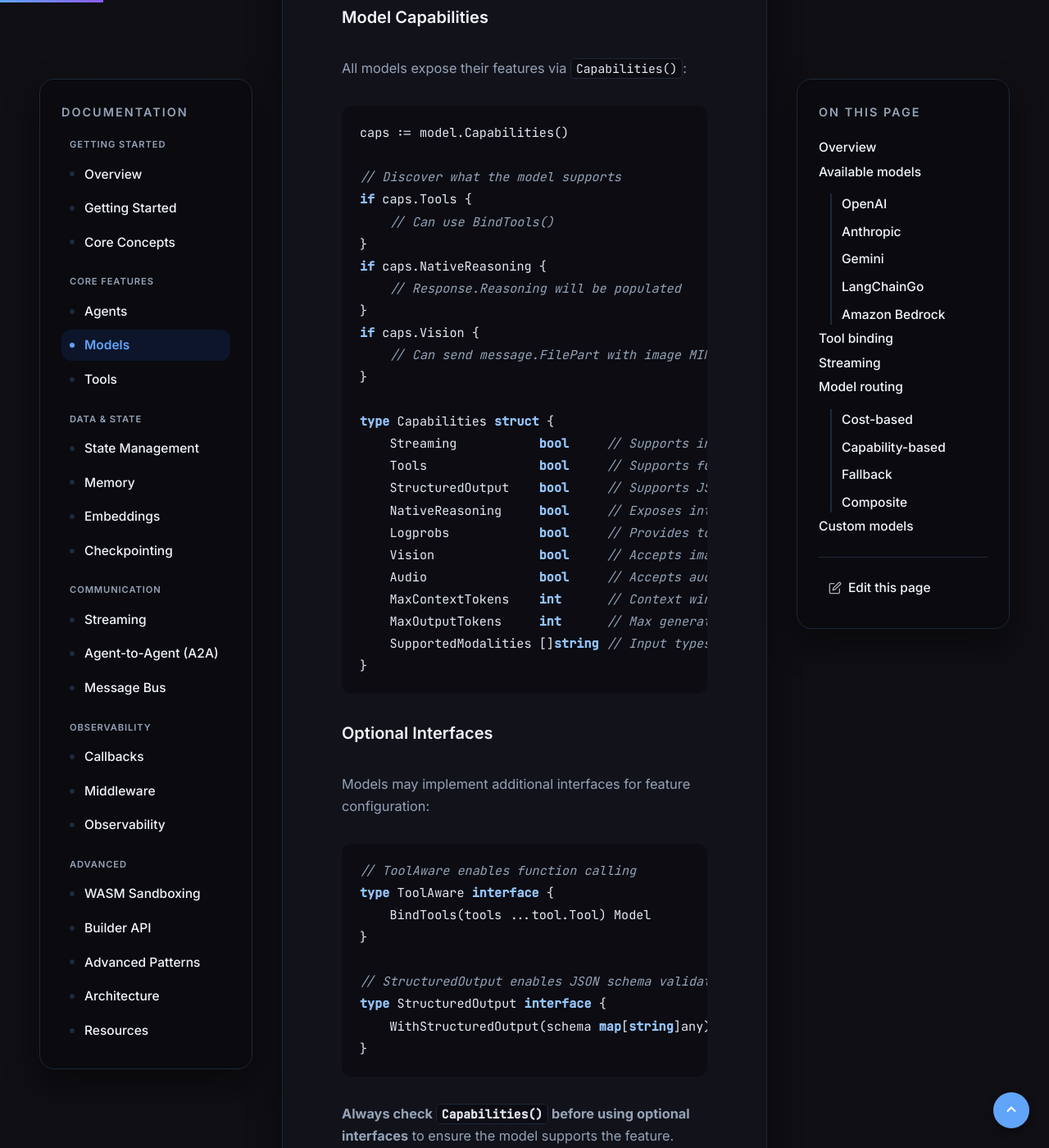
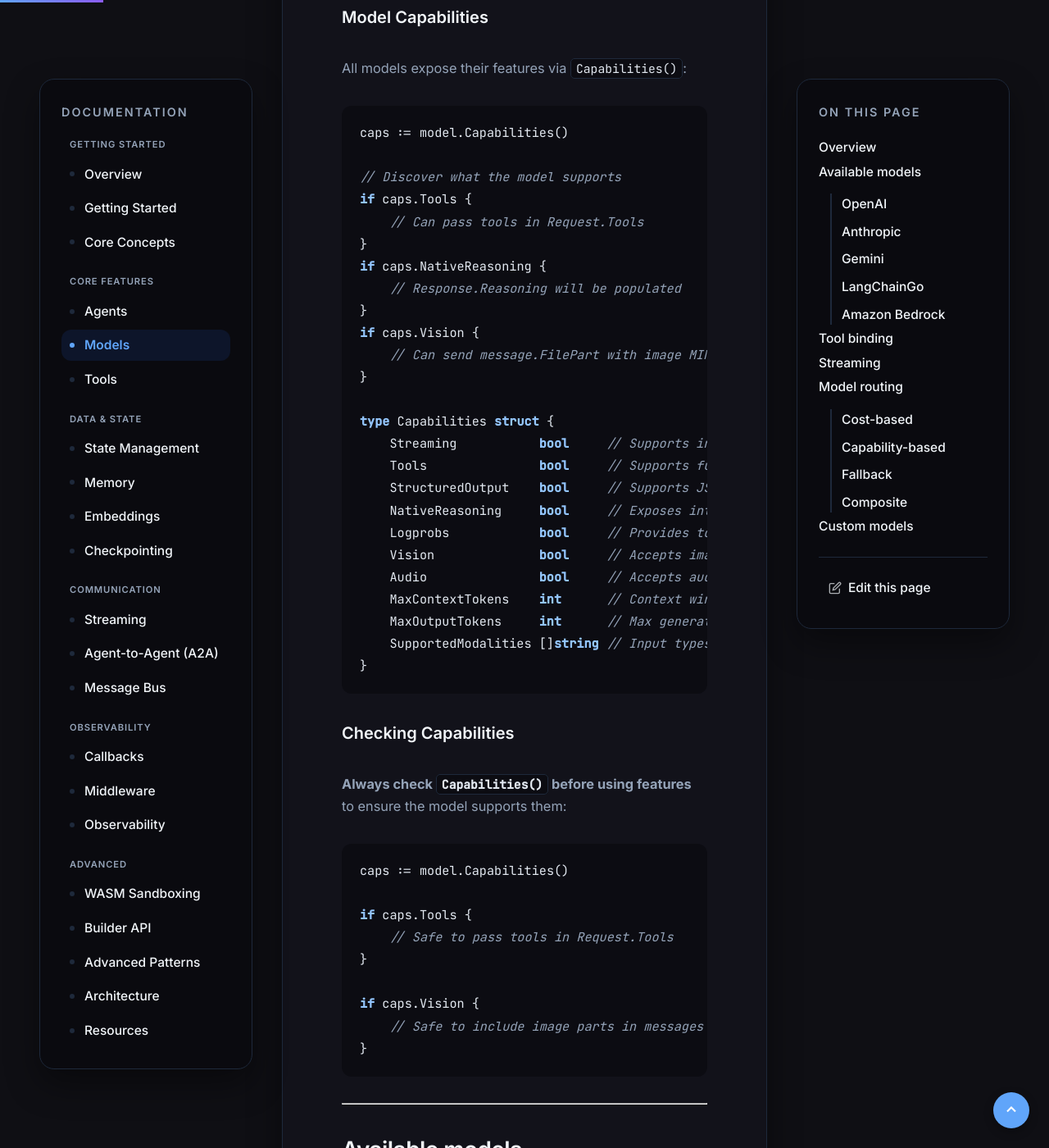
Before and after one commit to hupe1980/agentmesh, a Jekyll site: the page built from docs/models.md, in a window 1280 px wide and 1400 px high, scrolled down 2020 px. Shown: the whole window at 82% size. Built offline with Jekyll 4.4.1, drawn with Linux system fonts in a browser that asks for light colours; some of the changed text lies outside the part shown.

Commit message:
refactor(docs): update model capabilities documentation to clarify tool usage

````diff
--- a/docs/models.md
+++ b/docs/models.md
@@ -109,7 +109,7 @@ caps := model.Capabilities()
 
 // Discover what the model supports
 if caps.Tools {
-    // Can use BindTools()
+    // Can pass tools in Request.Tools
 }
 if caps.NativeReasoning {
     // Response.Reasoning will be populated
@@ -132,23 +132,21 @@ type Capabilities struct {
 }
 ```
 
-### Optional Interfaces
+### Checking Capabilities
 
-Models may implement additional interfaces for feature configuration:
+**Always check `Capabilities()` before using features** to ensure the model supports them:
 
 ```go
-// ToolAware enables function calling
-type ToolAware interface {
-    BindTools(tools ...tool.Tool) Model
+caps := model.Capabilities()
+
+if caps.Tools {
+    // Safe to pass tools in Request.Tools
 }
 
-// StructuredOutput enables JSON schema validation
-type StructuredOutput interface {
-    WithStructuredOutput(schema map[string]any) Model
+if caps.Vision {
+    // Safe to include image parts in messages
 }
 ```
-
-**Always check `Capabilities()` before using optional interfaces** to ensure the model supports the feature.
 
 ---
 
@@ -185,7 +183,7 @@ openai.NewModel(
 
 The adapter supports:
 - ✅ Streaming responses
-- ✅ Function calling via `BindTools()`
+- ✅ Function calling via `Request.Tools`
 - ✅ Parallel tool calls
 - ✅ Vision models (pass `message.FilePart` with image MIME type)
 
@@ -218,7 +216,7 @@ anthropic.NewModel(
 
 The adapter supports:
 - ✅ Streaming responses
-- ✅ Function calling via `BindTools()`
+- ✅ Function calling via `Request.Tools`
 - ✅ Vision models
 - ✅ System prompts
 
@@ -256,7 +254,7 @@ gemini.NewModel(ctx,
 
 The adapter supports:
 - ✅ Streaming responses
-- ✅ Function calling via `BindTools()`
+- ✅ Function calling via `Request.Tools`
 - ✅ Vision models (multimodal)
 - ✅ Native reasoning (Gemini 2.0)
 
@@ -346,7 +344,7 @@ aws bedrock list-inference-profiles --query "inferenceProfileSummaries[].inferen
 
 The adapter supports:
 - ✅ Streaming responses (via ConverseStream API)
-- ✅ Function calling via `BindTools()`
+- ✅ Function calling via `Request.Tools`
 - ✅ Vision models (Claude, Nova Pro/Lite)
 - ✅ Multiple foundation model providers through unified API
 
@@ -354,27 +352,31 @@ The adapter supports:
 
 ## Tool binding {#tool-binding}
 
-Models that support function calling implement `model.ToolAware`:
+Tools are passed to models via the `Request.Tools` field:
 
 ```go
 // Create tools
 searchTool, _ := tool.NewFuncTool("search", "Search the web", searchFunc)
 calcTool, _ := tool.NewFuncTool("calculator", "Perform calculations", calcFunc)
 
-// Bind tools to model
-model := openai.NewModel()
-if toolAware, ok := model.(model.ToolAware); ok {
-    model = toolAware.BindTools(searchTool, calcTool)
+// Pass tools in request
+req := &model.Request{
+    Messages: messages,
+    Tools:    []tool.Tool{searchTool, calcTool},
+}
+
+for resp, err := range model.Generate(ctx, req) {
+    // Handle tool calls in response
 }
 ```
 
 Agent constructors handle tool binding automatically:
 
 ```go
-// Tools are bound automatically
+// Tools are passed automatically via agent options
 compiled, err := agent.NewReActAgent(
     openai.NewModel(),
-    []tool.Tool{searchTool, calcTool},
+    agent.WithTools(searchTool, calcTool),
 )
 ```
 
@@ -560,11 +562,12 @@ func (m *CustomModel) Generate(ctx context.Context, messages []message.Message)
     }
 }
 
-// Optional: Implement ToolAware for function calling
-func (m *CustomModel) BindTools(tools ...tool.Tool) model.Model {
-    return &CustomModel{
-        client: m.client,
-        tools:  tools,
+// Capabilities reports what this model supports
+func (m *CustomModel) Capabilities() model.Capabilities {
+    return model.Capabilities{
+        Streaming: true,
+        Tools:     true, // Set based on provider support
+        Vision:    false,
     }
 }
 ```
````
